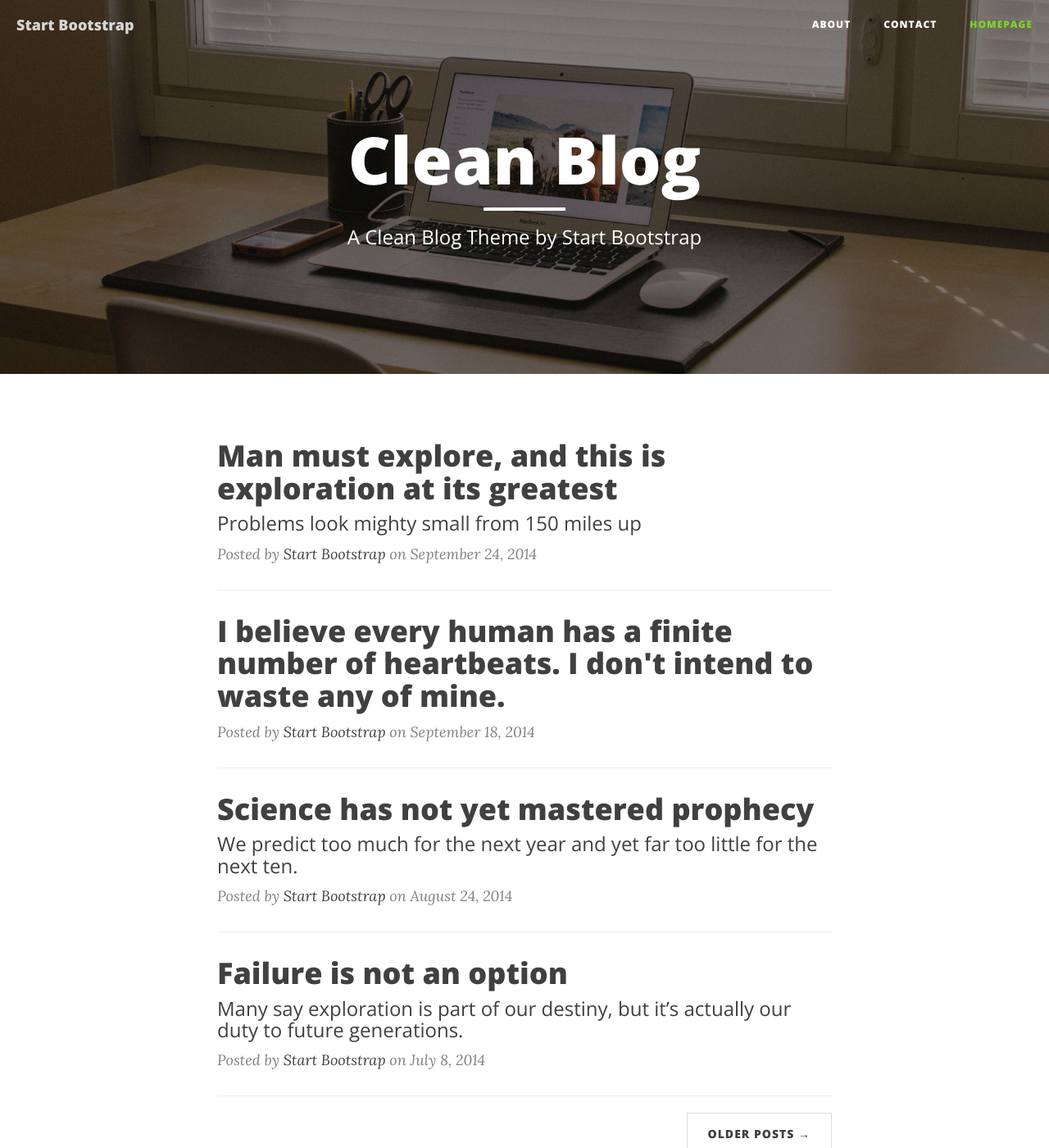
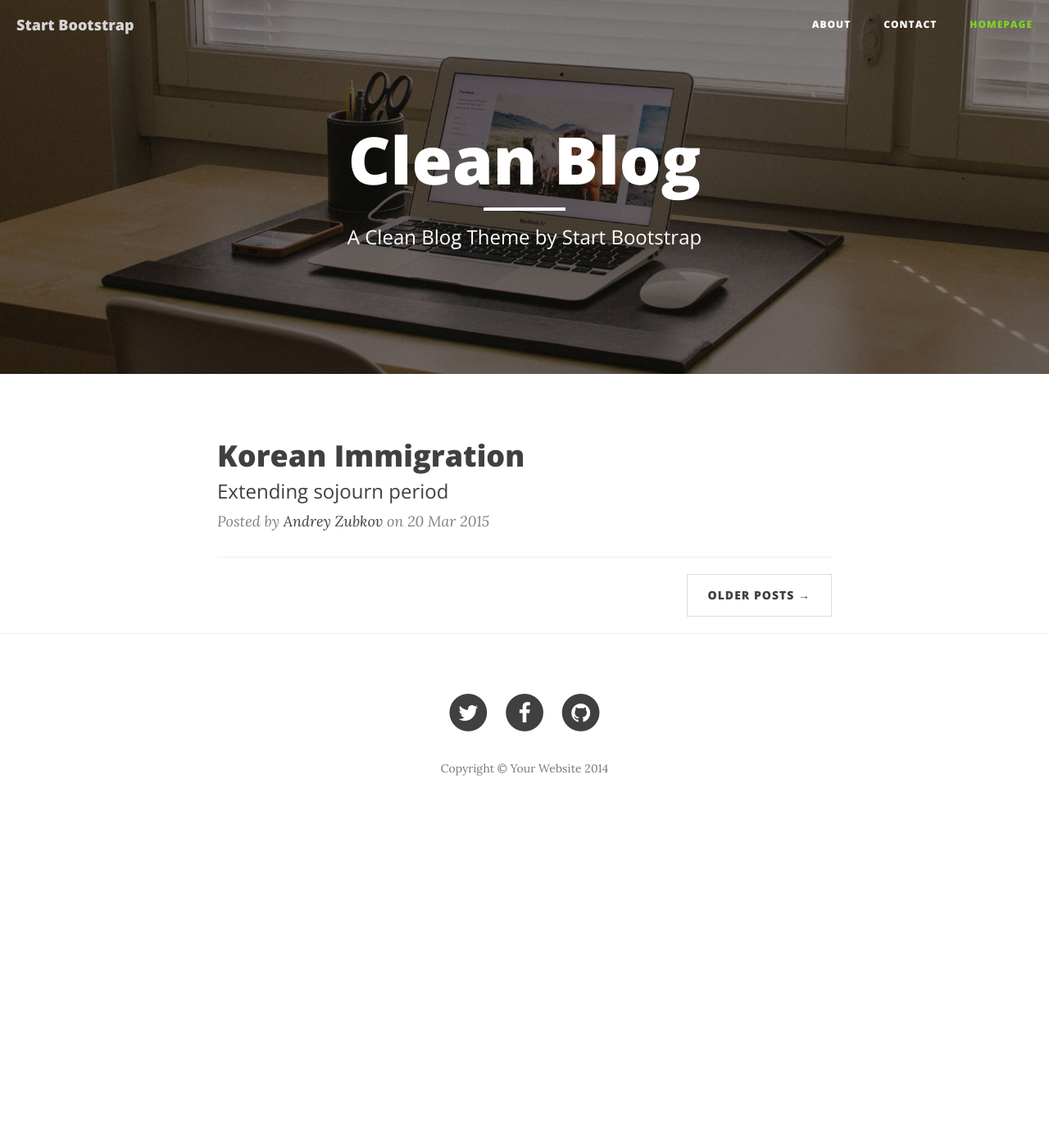
Before and after one commit to oxymoron/oxymoron.github.io, a Jekyll site: the page built from index.html, in a window 1280 px wide and 1400 px high. Shown: the whole window at 82% size. Built offline with Jekyll 4.4.1, drawn with Linux system fonts in a browser that asks for light colours; nearby versions of some CDN libraries; Markdown is read by kramdown in place of the engine named in the settings.

Commit message:
blog posts added

```diff
--- a/_includes/footer.html
+++ b/_includes/footer.html
@@ -36,13 +36,13 @@
 </footer>
 
 <!-- jQuery -->
-<script src="js/jquery.js"></script>
+<script src="{{ site.url }}/js/jquery.js"></script>
 
 <!-- Bootstrap Core JavaScript -->
-<script src="js/bootstrap.min.js"></script>
+<script src="{{ site.url }}/js/bootstrap.min.js"></script>
 
 <!-- Custom Theme JavaScript -->
-<script src="js/clean-blog.min.js"></script>
+<script src="{{ site.url }}/js/clean-blog.min.js"></script>
 
 </body>
 
--- a/_includes/header.html
+++ b/_includes/header.html
@@ -12,10 +12,10 @@
     <title>Clean Blog</title>
 
     <!-- Bootstrap Core CSS -->
-    <link href="css/bootstrap.min.css" rel="stylesheet">
+    <link href="{{ site.url }}/css/bootstrap.min.css" rel="stylesheet">
 
     <!-- Custom CSS -->
-    <link href="css/clean-blog.css" rel="stylesheet">
+    <link href="{{ site.url }}/css/clean-blog.css" rel="stylesheet">
 
     <!-- Custom Fonts -->
     <link href="http://maxcdn.bootstrapcdn.com/font-awesome/4.1.0/css/font-awesome.min.css" rel="stylesheet" type="text/css">
@@ -38,7 +38,7 @@
 
 <!-- Page Header -->
 <!-- Set your background image for this header on the line below. -->
-<header class="intro-header" style="background-image: url('img/home-bg.jpg')">
+<header class="intro-header" style="background-image: url('{{ site.url }}/img/home-bg.jpg')">
     <div class="container">
         <div class="row">
             <div class="col-lg-8 col-lg-offset-2 col-md-10 col-md-offset-1">
--- /dev/null
+++ b/_posts/2015-03-20-Korean-Immigration.md
@@ -0,0 +1,9 @@
+---
+layout: post
+title: Korean Immigration
+description: Extending sojourn period
+---
+
+# Visiting Korean Immigration Office
+
+### Some text goes here
--- a/index.html
+++ b/index.html
@@ -7,51 +7,22 @@ group: "navigation"
 <div class="container">
     <div class="row">
         <div class="col-lg-8 col-lg-offset-2 col-md-10 col-md-offset-1">
+
+            {% for post in site.posts %}
                 <div class="post-preview">
-                <a href="post.html">
+                    <a href="{{post.url}}">
                         <h2 class="post-title">
-                        Man must explore, and this is exploration at its greatest
+                            {{ post.title }}
                         </h2>
                         <h3 class="post-subtitle">
-                        Problems look mighty small from 150 miles up
+                            {{ post.description }}
                         </h3>
                     </a>
-                <p class="post-meta">Posted by <a href="#">Start Bootstrap</a> on September 24, 2014</p>
+                    <p class="post-meta">Posted by <a href="#">Andrey Zubkov</a> on {{ post.date | date_to_string}}</p>
                 </div>
                 <hr>
-            <div class="post-preview">
-                <a href="post.html">
-                    <h2 class="post-title">
-                        I believe every human has a finite number of heartbeats. I don't intend to waste any of mine.
-                    </h2>
-                </a>
-                <p class="post-meta">Posted by <a href="#">Start Bootstrap</a> on September 18, 2014</p>
-            </div>
-            <hr>
-            <div class="post-preview">
-                <a href="post.html">
-                    <h2 class="post-title">
-                        Science has not yet mastered prophecy
-                    </h2>
-                    <h3 class="post-subtitle">
-                        We predict too much for the next year and yet far too little for the next ten.
-                    </h3>
-                </a>
-                <p class="post-meta">Posted by <a href="#">Start Bootstrap</a> on August 24, 2014</p>
-            </div>
-            <hr>
-            <div class="post-preview">
-                <a href="post.html">
-                    <h2 class="post-title">
-                        Failure is not an option
-                    </h2>
-                    <h3 class="post-subtitle">
-                        Many say exploration is part of our destiny, but it’s actually our duty to future generations.
-                    </h3>
-                </a>
-                <p class="post-meta">Posted by <a href="#">Start Bootstrap</a> on July 8, 2014</p>
-            </div>
-            <hr>
+            {% endfor %}
+
             <!-- Pager -->
             <ul class="pager">
                 <li class="next">
```
Also changed, not shown: _layouts/post.html (added, +15 -0 lines), post.html (deleted, +0 -49 lines). Lines whose indentation alone changed are shown as unchanged.
